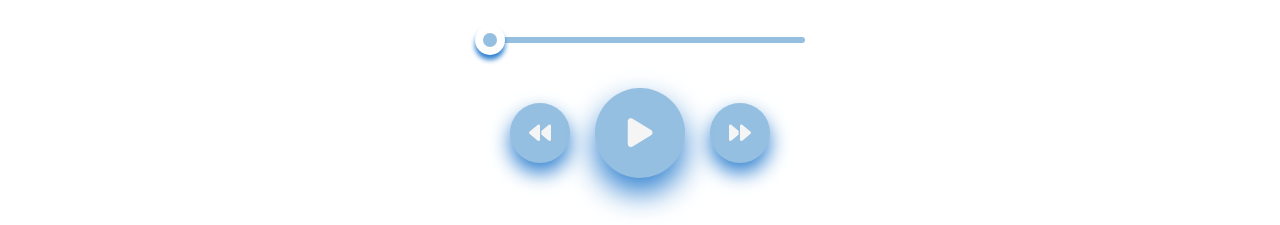
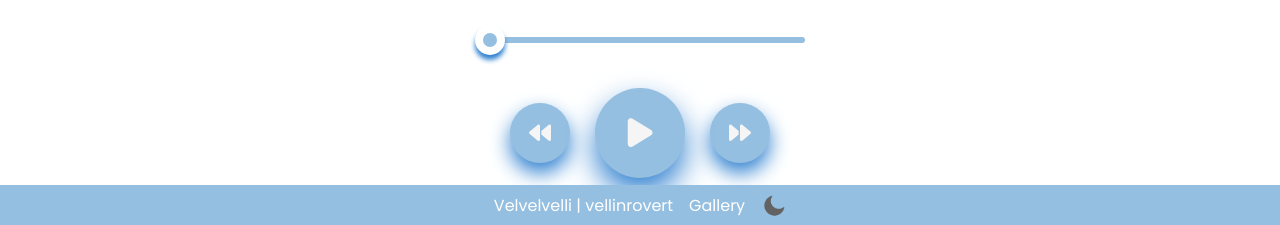
Before and after one commit to Cadburyy/Vel, a plain HTML site: page index.html in a window 1280 px wide. Shown: the part 572-797 px from the top of the page. Drawn offline with Linux system fonts and the light colour scheme.

Commit message:
Update nav.css

```diff
--- a/styles/nav.css
+++ b/styles/nav.css
@@ -1,11 +1,9 @@
 .nav-container{
-    width: 100vw;
-    position: fixed;
-    display: flex;
-
     justify-content: center;
 
-    z-index: 100;
+    position: fixed;
+    bottom: 0;
+    width: 100vw;
 }
 
 .link-container{
```
